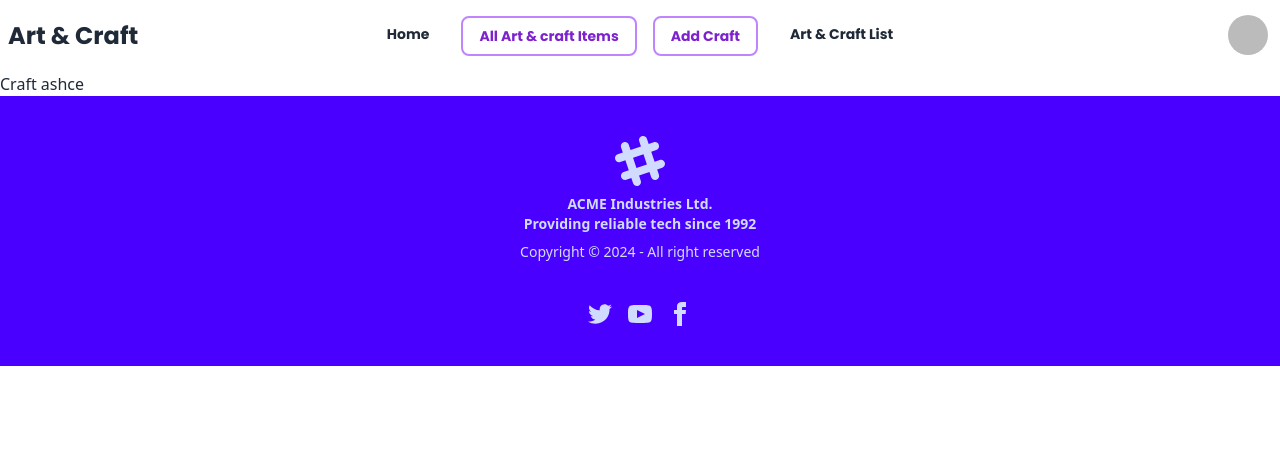
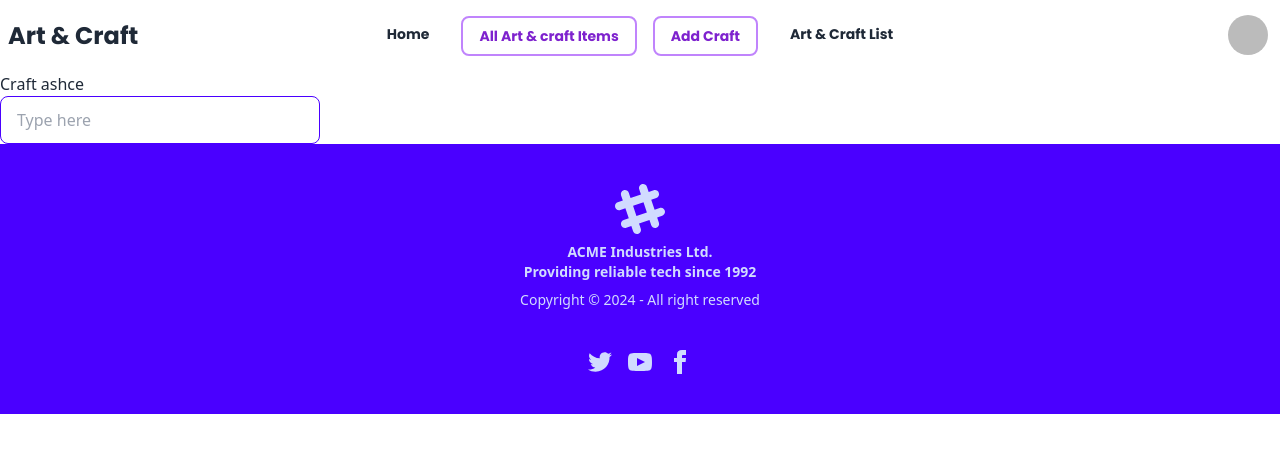
Before and after one commit to Abusayem99133/art-craft-client-site-project, a React (Vite) app: page /craft in a window 1280 px wide. Shown: the top 452 px of the page. Built offline with nearby package versions, Linux system fonts and the light colour scheme; no server answers; sample sign-in values are in the browser's storage.

Commit message:
firebase config rework and modified done

```diff
--- a/index.html
+++ b/index.html
@@ -2,7 +2,7 @@
 <html lang="en" data-theme="light">
   <head>
     <meta charset="UTF-8" />
-    <link rel="icon" type="image/svg+xml" href="/public/arts-crafts-craftsmanship-antiques-create-handmade-art-artist-project-letterpress-words-quote-phrase-diy-type-craft-creative-163219697.jpg" />
+    <link rel="icon" type="image/svg+xml" href="/public/arts-c.jpg" />
     <meta name="viewport" content="width=device-width, initial-scale=1.0" />
     <title>Art & Craft</title>
   </head>
--- a/package.json
+++ b/package.json
@@ -12,6 +12,7 @@
   "dependencies": {
     "animate.css": "^4.1.1",
     "aos": "^3.0.0-beta.6",
+
     "firebase": "^10.11.1",
     "localforage": "^1.10.0",
     "match-sorter": "^6.3.4",
--- a/src/Components/Navbar/PrivateRoute/AddCraft.jsx
+++ b/src/Components/Navbar/PrivateRoute/AddCraft.jsx
@@ -2,6 +2,11 @@ const AddCraft = () => {
   return (
     <div>
       <h1>Craft ashce</h1>
+      <input
+        type="text"
+        placeholder="Type here"
+        className="input input-bordered input-primary w-full max-w-xs"
+      />
     </div>
   );
 };
--- a/src/Provider/AuthProvider.jsx
+++ b/src/Provider/AuthProvider.jsx
@@ -9,7 +9,7 @@ import {
   updateProfile,
 } from "firebase/auth";
 import { createContext, useEffect, useState } from "react";
-import auth from "./FirebaseCofiguration/firebase-config";
+import auth from "./FirebaseCofiguration/firebase.config";
 
 export const AuthContext = createContext(null);
 const googleProvider = new GoogleAuthProvider();
```
Also changed, not shown: src/Provider/FirebaseCofiguration/firebase.config.js (+7 -6 lines), public/arts-c.jpg (renamed from public/arts-crafts-craftsmanship-antiques-create-handmade-art-artist-project-letterpress-words-quote-phrase-diy-type-craft-creative-163219697.jpg), 1 other file (tests, documents, lock files or other folders).
